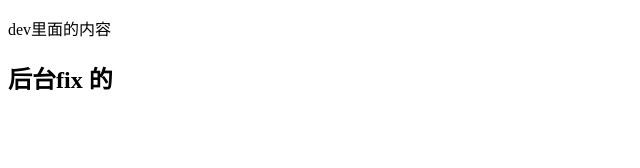
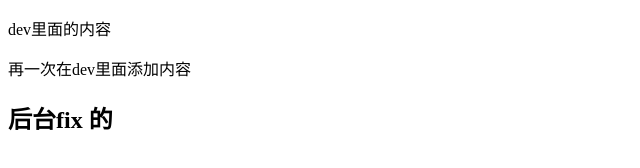
Before and after one commit to hushangjun/lianxidecanku, a plain HTML site: page index.html in a window 1280 px wide. Shown: the whole page, without its empty margins (0-640 px from the left). Drawn offline with Linux system fonts and the light colour scheme.

Commit message:
再一次在dev添加P标签

```diff
--- a/index.html
+++ b/index.html
@@ -9,6 +9,7 @@
 </head>
 <body>
 <P>dev里面的内容</P>
+<P>再一次在dev里面添加内容</P>
 <H2> 后台fix 的</H2>
 </body>
 </html>
```
